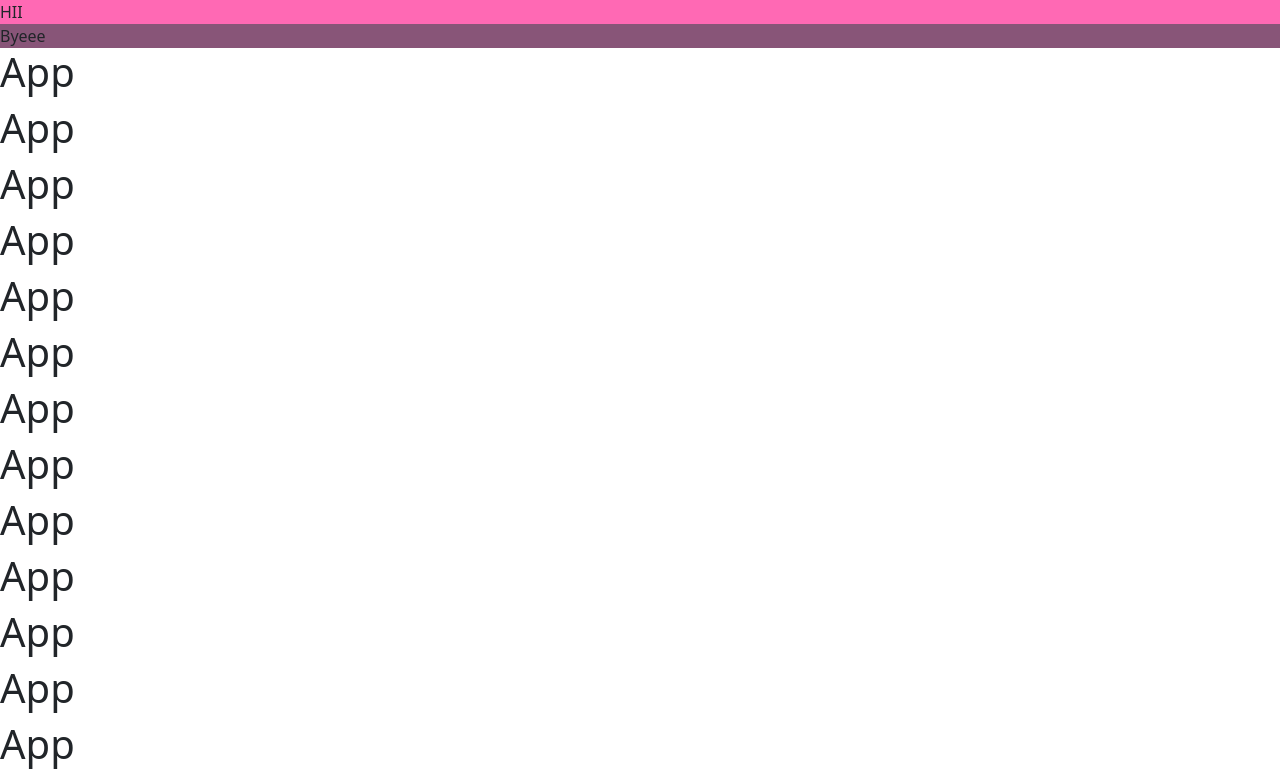
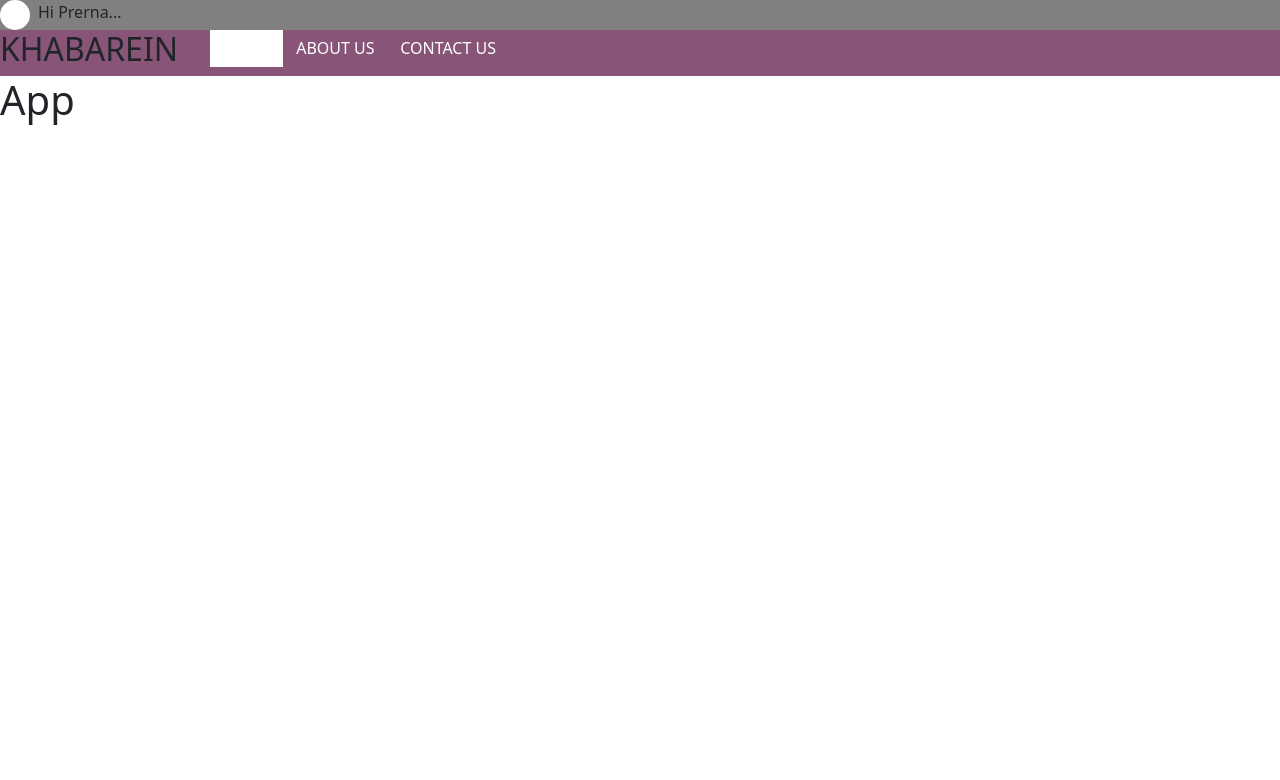
Before and after one commit to prernamalik00/News_forum, a React (Create React App) app in the folder app/: page / in a window 1280 px wide. Shown: the top 780 px of the page. Built offline with nearby package versions, Linux system fonts and the light colour scheme.

Commit message:
Changing navbar css

```diff
--- a/app/package.json
+++ b/app/package.json
@@ -25,6 +25,7 @@
   "scripts": {
     "build": "react-scripts build",
     "test": "react-scripts test",
+    "scss": "node-sass --watch css/main.scss -o css/main.css",
     "eject": "react-scripts eject",
     "start": "node-sass src/css/main.scss src/css/main.css && react-scripts start"
   },
--- a/app/src/App.jsx
+++ b/app/src/App.jsx
@@ -4,7 +4,6 @@ function App() {
     return (
         <>
             <h1>App</h1>
-            <h1>App</h1><h1>App</h1><h1>App</h1><h1>App</h1><h1>App</h1><h1>App</h1><h1>App</h1><h1>App</h1><h1>App</h1><h1>App</h1><h1>App</h1><h1>App</h1><h1>App</h1><h1>App</h1><h1>App</h1><h1>App</h1><h1>App</h1><h1>App</h1><h1>App</h1><h1>App</h1><h1>App</h1><h1>App</h1><h1>App</h1><h1>App</h1><h1>App</h1><h1>App</h1><h1>App</h1><h1>App</h1><h1>App</h1><h1>App</h1><h1>App</h1><h1>App</h1><h1>App</h1><h1>App</h1><h1>App</h1><h1>App</h1><h1>App</h1><h1>App</h1><h1>App</h1><h1>App</h1><h1>App</h1><h1>App</h1><h1>App</h1><h1>App</h1><h1>App</h1><h1>App</h1><h1>App</h1><h1>App</h1><h1>App</h1><h1>App</h1><h1>App</h1><h1>App</h1><h1>App</h1><h1>App</h1><h1>App</h1><h1>App</h1><h1>App</h1><h1>App</h1><h1>App</h1><h1>App</h1><h1>App</h1><h1>App</h1><h1>App</h1><h1>App</h1><h1>App</h1><h1>App</h1>
         </>
     )
 }
--- a/app/src/components/Header.jsx
+++ b/app/src/components/Header.jsx
@@ -1,15 +1,34 @@
 import React from 'react'
+//import Drawer from 'Drawer.jsx'
 
 function Header() {
     return (
         <div class="sticky-top header">
             <div className="d-flex user-header">
-                HII
+                <div className="user-pic">
+
+                </div>
+                Hi Prerna...
             </div>
             <div className="d-flex navigation">
-                Byeee
+                {/* <div>
+                    <Drawer />
+                </div> */}
+                <div className="header-name">
+                    <h2>KHABAREIN</h2>
+                </div>
+
+                <div className="menu-list">
+                    <ul>
+                        <li className="active"><a href="#home">HOME</a></li>
+                        <li><a href="#about">ABOUT US</a></li>
+                        <li><a href="#contact">CONTACT US</a></li>
+                    </ul>
+                </div>
             </div>
         </div>
+
+
     )
 }
 export default Header
--- /dev/null
+++ b/app/src/css/components/header.css
@@ -0,0 +1,58 @@
+.header {
+  background-color: grey;
+}
+
+.header .user-header {
+  background: grey;
+}
+
+.header .user-header .user-pic {
+  background-color: white;
+  border-radius: 50%;
+  width: 30px;
+  height: 30px;
+  margin-right: 0.5em;
+}
+
+.header .navigation {
+  background-color: #885578;
+}
+
+.header .navigation .menu-list {
+  list-style-type: none;
+  margin: 0;
+  padding: 0;
+  overflow: hidden;
+  background-color: #885578;
+  -webkit-box-pack: justify;
+      -ms-flex-pack: justify;
+          justify-content: space-between;
+  float: right;
+}
+
+.header .navigation .menu-list li {
+  display: -webkit-box;
+  display: -ms-flexbox;
+  display: flex;
+  float: left;
+}
+
+.header .navigation .menu-list li a {
+  display: block;
+  color: white;
+  text-align: center;
+  padding: 14px 16px;
+  text-decoration: none;
+  padding: 0.4em 0.8em;
+}
+
+.header .navigation .menu-list li a:hover:not(.active) {
+  background-color: white;
+  color: #885578;
+}
+
+.header .navigation .menu-list .active {
+  background-color: white;
+  color: #885578;
+}
+/*# sourceMappingURL=header.css.map */
--- a/app/src/css/components/header.scss
+++ b/app/src/css/components/header.scss
@@ -1,9 +1,48 @@
 .header {
   background-color: grey;
   .user-header {
-    background: hotpink;
+    background: grey;
+    .user-pic {
+      background-color: white;
+      border-radius: 50%;
+      width: 30px;
+      height: 30px;
+      margin-right: 0.5em;
+    }
   }
   .navigation {
     background-color: #885578;
+
+    .menu-list {
+      list-style-type: none;
+      margin: 0;
+      padding: 0;
+      overflow: hidden;
+      background-color: #885578;
+      justify-content: space-between;
+      float: right;
+      li {
+        display: flex;
+        float: left;
+        a {
+          display: block;
+          color: white;
+          text-align: center;
+          padding: 14px 16px;
+          text-decoration: none;
+          padding: 0.4em 0.8em;
+          &:hover:not(.active) {
+            background-color: white;
+            color: #885578;
+          }
+        }
+
+
+      }
+      .active {
+        background-color: white;
+        color: #885578;
+      }
+    }
+   }
   }
-}
--- a/app/src/css/main.css
+++ b/app/src/css/main.css
@@ -1,6 +1,36 @@
 .header {
   background-color: grey; }
   .header .user-header {
-    background: hotpink; }
+    background: grey; }
+    .header .user-header .user-pic {
+      background-color: white;
+      border-radius: 50%;
+      width: 30px;
+      height: 30px;
+      margin-right: 0.5em; }
   .header .navigation {
     background-color: #885578; }
+    .header .navigation .menu-list {
+      list-style-type: none;
+      margin: 0;
+      padding: 0;
+      overflow: hidden;
+      background-color: #885578;
+      justify-content: space-between;
+      float: right; }
+      .header .navigation .menu-list li {
+        display: flex;
+        float: left; }
+        .header .navigation .menu-list li a {
+          display: block;
+          color: white;
+          text-align: center;
+          padding: 14px 16px;
+          text-decoration: none;
+          padding: 0.4em 0.8em; }
+          .header .navigation .menu-list li a:hover:not(.active) {
+            background-color: white;
+            color: #885578; }
+      .header .navigation .menu-list .active {
+        background-color: white;
+        color: #885578; }
```
Also changed, not shown: app/src/components/Drawer.jsx (+12 -0 lines), 1 other file (tests, documents, lock files or other folders).
